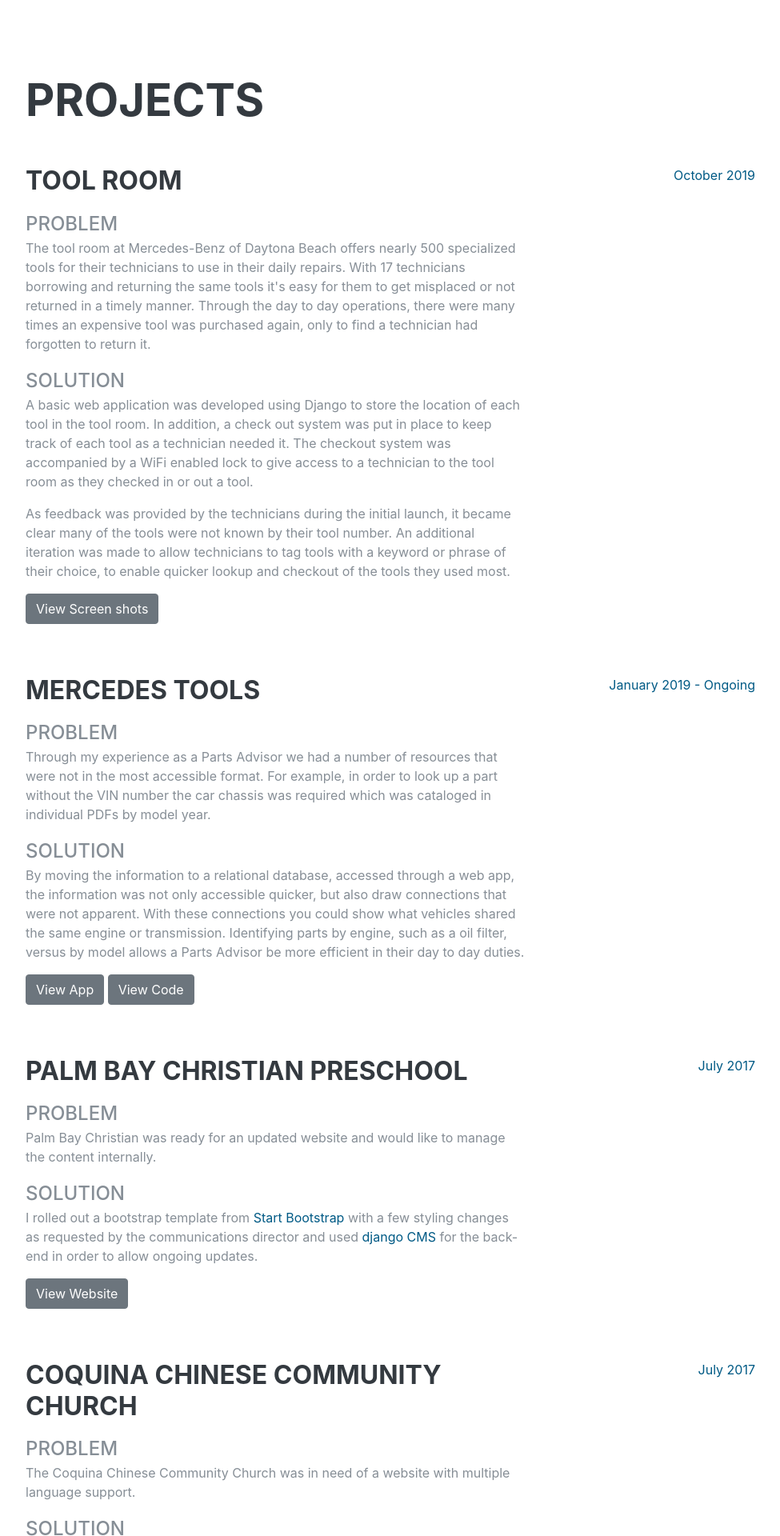
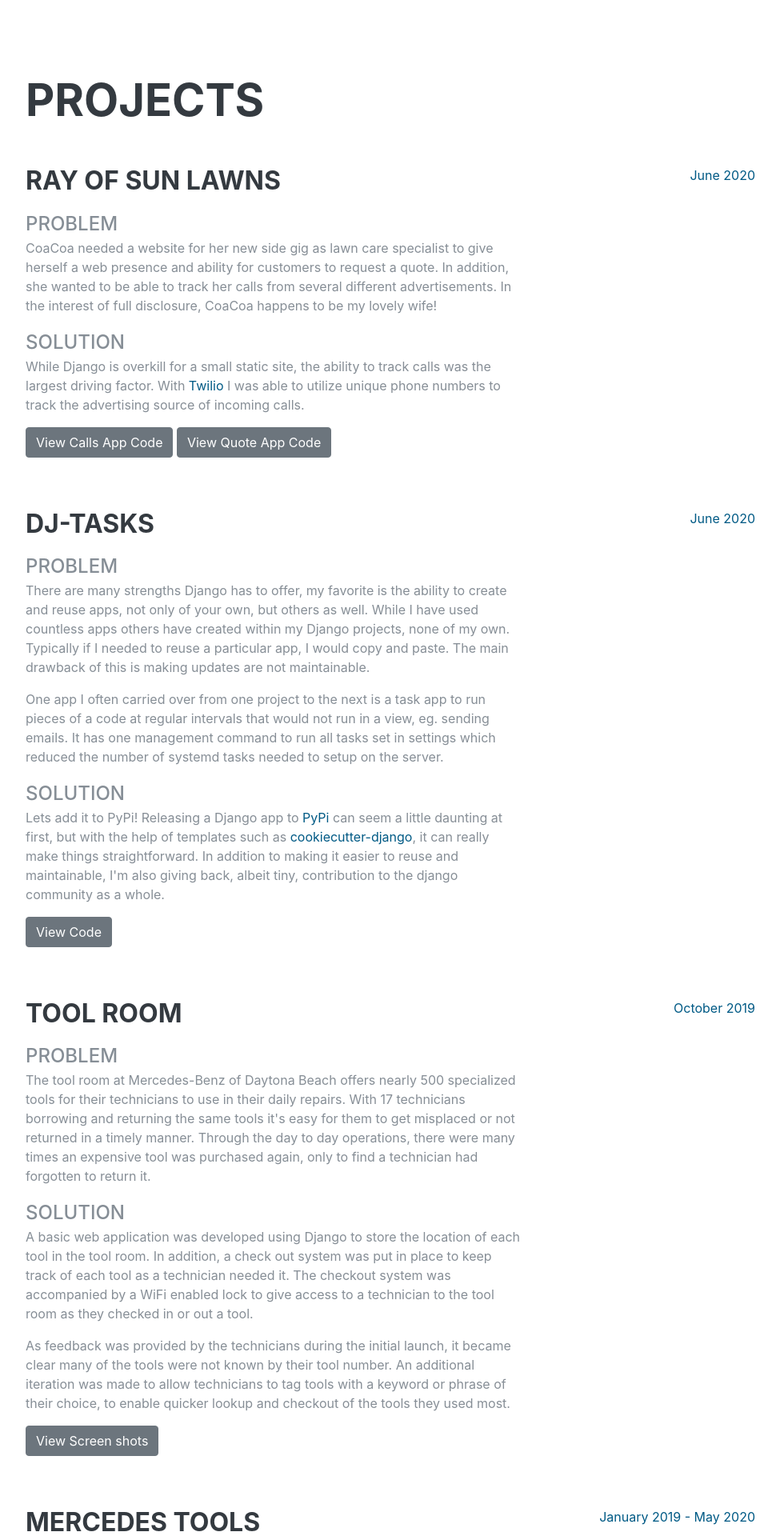
Before and after one commit to cfc603/trevor_watson, a Django app: template home/templates/home/landing.html in a window 1280 px wide. Shown: the part 3960-5880 px from the top of the page at 80% size, without its empty margins (288-1263 px from the left). Run offline with Django 3.2, Linux system fonts and the light colour scheme; the template is opened without the code that fills it, so the values that code supplies are empty; some libraries are stand-ins or nearby versions; some web fonts are replaced.

Commit message:
update projects & experience
Squashed commit of the following:

commit 981a2f9761ceefab01b67f3504f906203d2fb183
Author: Trevor <cfc603@users.noreply.github.com>
Date:   Thu Oct 8 15:43:09 2020 -0400

    rosl

commit 1f594bf5e76dec13943082a52899b2308f82fb06
Author: Trevor <cfc603@users.noreply.github.com>
Date:   Thu Oct 8 14:56:21 2020 -0400

    dj-tasks

commit 437f6770e00da217b3703eea1f55c3da7c10988d
Author: Trevor <cfc603@users.noreply.github.com>
Date:   Thu Oct 8 14:11:08 2020 -0400

    update mercedes

```diff
--- a/home/templates/home/landing.html
+++ b/home/templates/home/landing.html
@@ -36,23 +36,23 @@
 
                 <div class="resume-item d-flex flex-column flex-md-row justify-content-between mb-5">
                     <div class="resume-content">
-                        <h3 class="mb-0">Internet Parts Advisor</h3>
-                        <div class="subheading mb-3">Mercedes-Benz of Daytona Beach</div>
-                        <p>Utilized my programming experience to assist in growing the e-commerce presence for the parts department. Specifically using automation and a internal web application to manage parts availability from the manufacturer resulting in a 375% increase in sales the first six months and an additional 138% increase in the six months following.</p>
-                    </div>
-                    <div class="resume-date text-md-right">
-                        <span class="text-primary">July 2018 - Present</span>
-                    </div>
-                </div>
-
-                <div class="resume-item d-flex flex-column flex-md-row justify-content-between mb-5">
-                    <div class="resume-content">
                         <h3 class="mb-0">Freelance Web Developer</h3>
                         <div class="subheading mb-3">Self Employed</div>
                         <p>From a basic CMS powered website to a Tool Management system allowing a team of automotive technicians to check in and out available tools.</p>
                     </div>
                     <div class="resume-date text-md-right">
                         <span class="text-primary">January 2016 - Present</span>
+                    </div>
+                </div>
+
+                <div class="resume-item d-flex flex-column flex-md-row justify-content-between mb-5">
+                    <div class="resume-content">
+                        <h3 class="mb-0">Internet Parts Advisor</h3>
+                        <div class="subheading mb-3">Mercedes-Benz of Daytona Beach</div>
+                        <p>Utilized my programming experience to assist in growing the e-commerce presence for the parts department. Specifically using automation and a internal web application to manage parts availability from the manufacturer resulting in a 375% increase in sales the first six months and an additional 138% increase in the six months following.</p>
+                    </div>
+                    <div class="resume-date text-md-right">
+                        <span class="text-primary">July 2018 - May 2020</span>
                     </div>
                 </div>
 
@@ -162,6 +162,50 @@
             <div class="w-100">
                 <h2 class="mb-5">Projects</h2>
 
+                <div class="resume-item d-flex flex-column flex-md-row justify-content-between mb-5" id="mercedes-tools">
+                    <div class="resume-content">
+                        <h3 class="mb-0">Ray of Sun Lawns</h3>
+                        <div class="subheading mt-3">Problem</div>
+                        <p>
+                            CoaCoa needed a website for her new side gig as lawn care specialist to give herself a web presence and ability for customers to request a quote. In addition, she wanted to be able to track her calls from several different advertisements. In the interest of full disclosure, CoaCoa happens to be my lovely wife!
+                        </p>
+                        <div class="subheading mt-3">Solution</div>
+                        <p>
+                            While Django is overkill for a small static site, the ability to track calls was the largest driving factor. With <a href="https://www.twilio.com/" target="_blank">Twilio</a> I was able to utilize unique phone numbers to track the advertising source of incoming calls.
+                        </p>
+                        <p>
+                            <a class="btn btn-secondary" href="https://github.com/cfc603/rosl_calls_app" target="_blank">View Calls App Code</a>
+                            <a class="btn btn-secondary" href="https://github.com/cfc603/rosl_quote_app" target="_blank">View Quote App Code</a>
+                        </p>
+                    </div>
+                    <div class="resume-date text-md-right">
+                        <span class="text-primary">June 2020</span>
+                    </div>
+                </div>
+
+                <div class="resume-item d-flex flex-column flex-md-row justify-content-between mb-5" id="mercedes-tools">
+                    <div class="resume-content">
+                        <h3 class="mb-0">dj-tasks</h3>
+                        <div class="subheading mt-3">Problem</div>
+                        <p>
+                            There are many strengths Django has to offer, my favorite is the ability to create and reuse apps, not only of your own, but others as well. While I have used countless apps others have created within my Django projects, none of my own. Typically if I needed to reuse a particular app, I would copy and paste. The main drawback of this is making updates are not maintainable.
+                        </p>
+                        <p>
+                            One app I often carried over from one project to the next is a task app to run pieces of a code at regular intervals that would not run in a view, eg. sending emails. It has one management command to run all tasks set in settings which reduced the number of systemd tasks needed to setup on the server.
+                        </p>
+                        <div class="subheading mt-3">Solution</div>
+                        <p>
+                            Lets add it to PyPi! Releasing a Django app to <a href="https://pypi.org/project/dj-tasks/1.0.0/" target="_blank">PyPi</a> can seem a little daunting at first, but with the help of templates such as <a href="https://github.com/pydanny/cookiecutter-djangopackage" target="_blank">cookiecutter-django</a>, it can really make things straightforward. In addition to making it easier to reuse and maintainable, I'm also giving back, albeit tiny, contribution to the django community as a whole.
+                        </p>
+                        <p>
+                            <a class="btn btn-secondary" href="https://github.com/cfc603/dj-tasks" target="_blank">View Code</a>
+                        </p>
+                    </div>
+                    <div class="resume-date text-md-right">
+                        <span class="text-primary">June 2020</span>
+                    </div>
+                </div>
+
                 <div class="resume-item d-flex flex-column flex-md-row justify-content-between mb-5" id="tool-room">
                     <div class="resume-content">
                         <h3 class="mb-0">Tool Room</h3>
@@ -248,7 +292,7 @@
                         </p>
                     </div>
                     <div class="resume-date text-md-right">
-                        <span class="text-primary">January 2019 - Ongoing</span>
+                        <span class="text-primary">January 2019 - May 2020</span>
                     </div>
                 </div>
 
```
